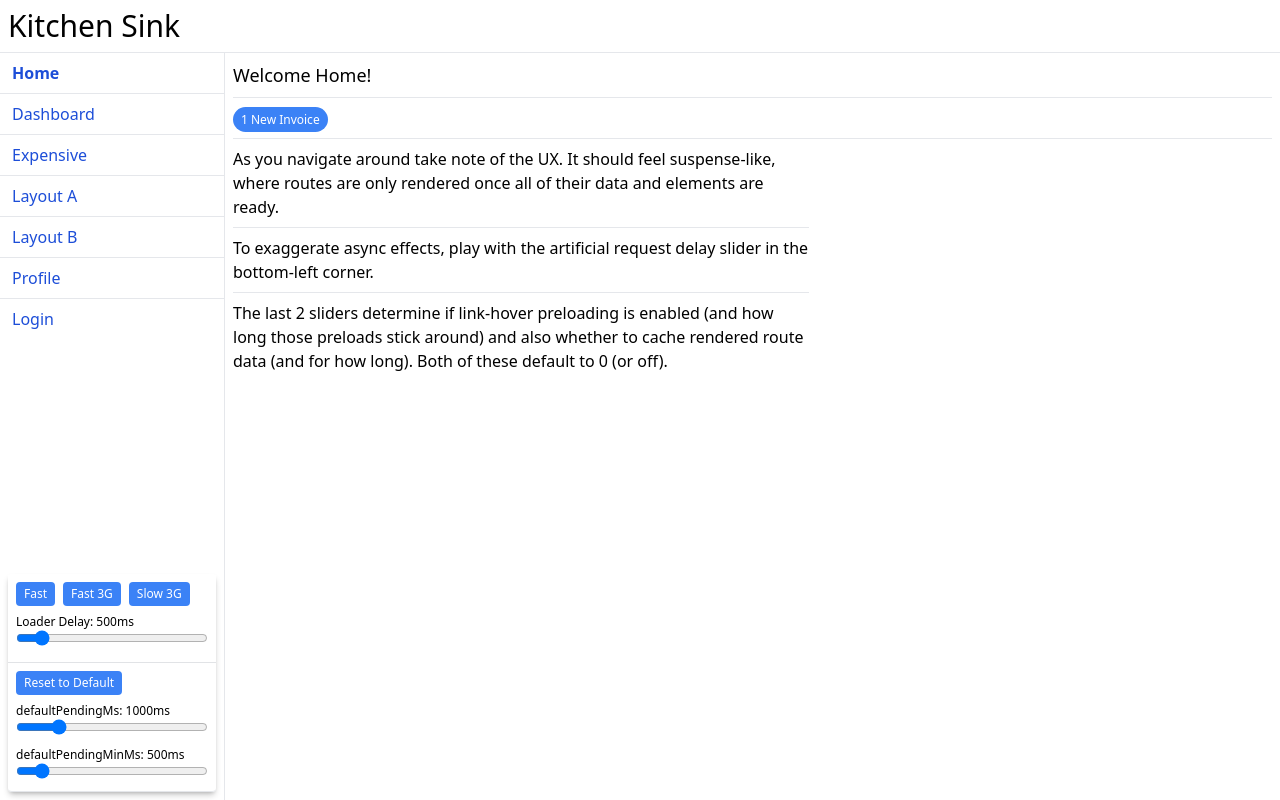
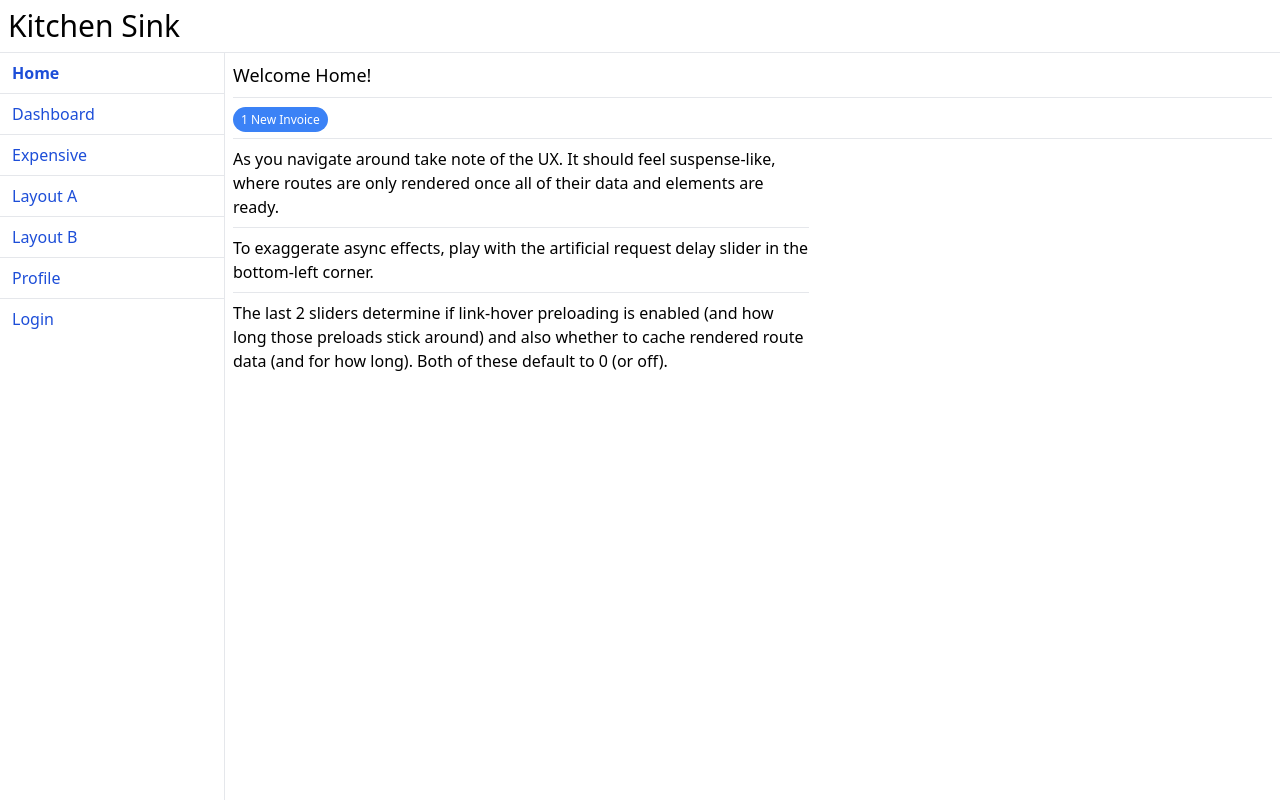
Before and after one commit to katonobu/tanstack-router, a React (Vite) app: page /#/ in a window 1280 px wide. Built offline with nearby package versions, Linux system fonts and the light colour scheme.

Commit message:
code clean up

```diff
--- a/src/main.tsx
+++ b/src/main.tsx
@@ -43,97 +43,11 @@ declare module '@tanstack/react-router' {
 }
 
 function App() {
-  // This stuff is just to tweak our sandbox setup in real-time
-  const [loaderDelay, setLoaderDelay] = useSessionStorage('loaderDelay', 500)
-  const [pendingMs, setPendingMs] = useSessionStorage('pendingMs', 1000)
-  const [pendingMinMs, setPendingMinMs] = useSessionStorage('pendingMinMs', 500)
-
   return (
     <>
-      <div className="text-xs fixed w-52 shadow-md shadow-black/20 rounded bottom-2 left-2 bg-white bg-opacity-75 border-b flex flex-col gap-1 flex-wrap items-left divide-y divide-gray-500/20">
-        <div className="p-2 space-y-2">
-          <div className="flex gap-2">
-            <button
-              className="bg-blue-500 text-white rounded p-1 px-2"
-              onClick={() => {
-                setLoaderDelay(150)
-              }}
-            >
-              Fast
-            </button>
-            <button
-              className="bg-blue-500 text-white rounded p-1 px-2"
-              onClick={() => {
-                setLoaderDelay(500)
-              }}
-            >
-              Fast 3G
-            </button>
-            <button
-              className="bg-blue-500 text-white rounded p-1 px-2"
-              onClick={() => {
-                setLoaderDelay(2000)
-              }}
-            >
-              Slow 3G
-            </button>
-          </div>
-          <div>
-            <div>Loader Delay: {loaderDelay}ms</div>
-            <input
-              type="range"
-              min="0"
-              max="5000"
-              step="100"
-              value={loaderDelay}
-              onChange={(e) => setLoaderDelay(e.target.valueAsNumber)}
-              className="w-full"
-            />
-          </div>
-        </div>
-        <div className="p-2 space-y-2">
-          <div className="flex gap-2">
-            <button
-              className="bg-blue-500 text-white rounded p-1 px-2"
-              onClick={() => {
-                setPendingMs(1000)
-                setPendingMinMs(500)
-              }}
-            >
-              Reset to Default
-            </button>
-          </div>
-          <div>
-            <div>defaultPendingMs: {pendingMs}ms</div>
-            <input
-              type="range"
-              min="0"
-              max="5000"
-              step="100"
-              value={pendingMs}
-              onChange={(e) => setPendingMs(e.target.valueAsNumber)}
-              className="w-full"
-            />
-          </div>
-          <div>
-            <div>defaultPendingMinMs: {pendingMinMs}ms</div>
-            <input
-              type="range"
-              min="0"
-              max="5000"
-              step="100"
-              value={pendingMinMs}
-              onChange={(e) => setPendingMinMs(e.target.valueAsNumber)}
-              className="w-full"
-            />
-          </div>
-        </div>
-      </div>
       <RouterProvider
         router={router}
         defaultPreload="intent"
-        defaultPendingMs={pendingMs}
-        defaultPendingMinMs={pendingMinMs}
         context={{
           auth,
         }}
--- a/src/routes/__root.tsx
+++ b/src/routes/__root.tsx
@@ -5,11 +5,9 @@ import {
   createRootRouteWithContext,
   useRouterState,
 } from '@tanstack/react-router'
-import { TanStackRouterDevtools } from '@tanstack/router-devtools'
 import { Auth } from '../utils/auth'
 import { Spinner } from '../components/Spinner'
 import { QueryClient } from '@tanstack/react-query'
-import { ReactQueryDevtools } from '@tanstack/react-query-devtools'
 
 function RouterSpinner() {
   const isLoading = useRouterState({ select: (s) => s.status === 'pending' })
@@ -74,8 +72,6 @@ function RootComponent() {
           </div>
         </div>
       </div>
-      <ReactQueryDevtools buttonPosition="top-right" />
-      <TanStackRouterDevtools position="bottom-right" />
     </>
   )
 }
```
